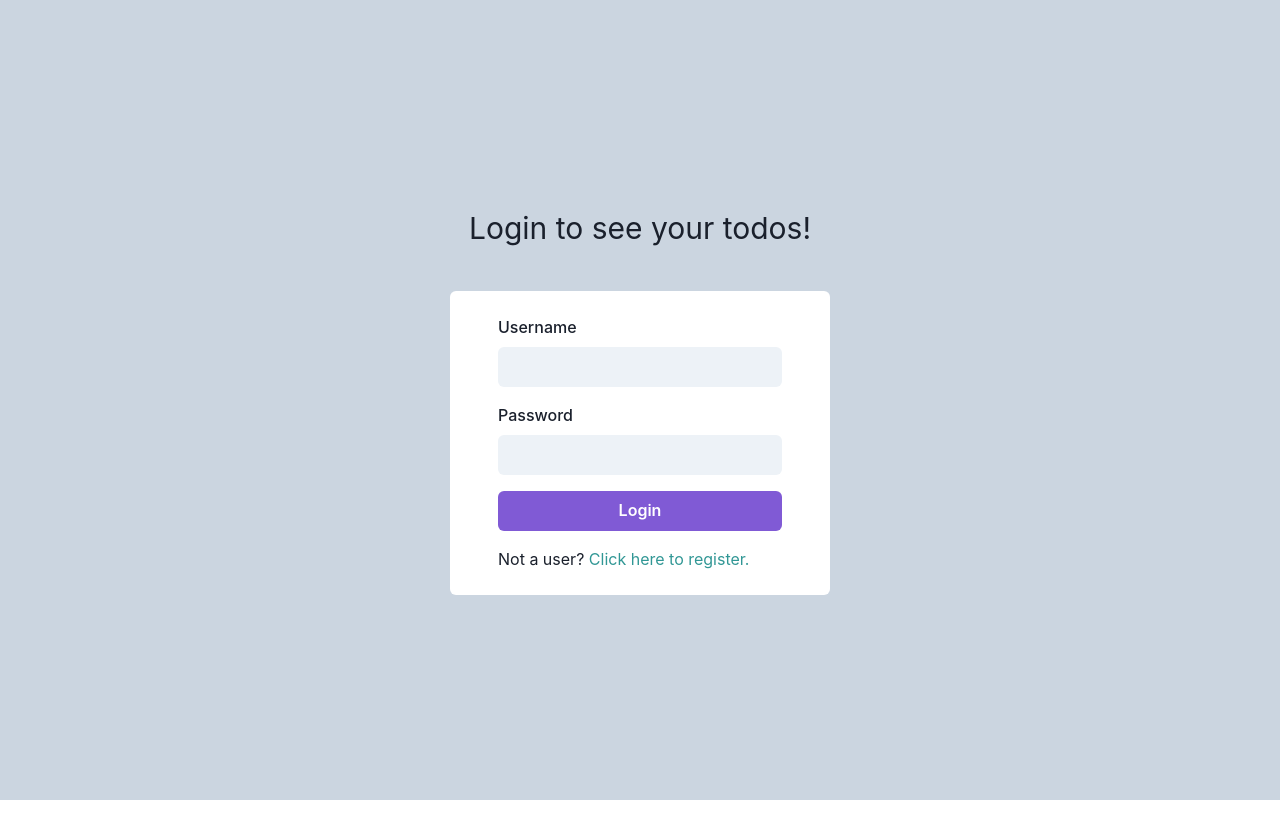
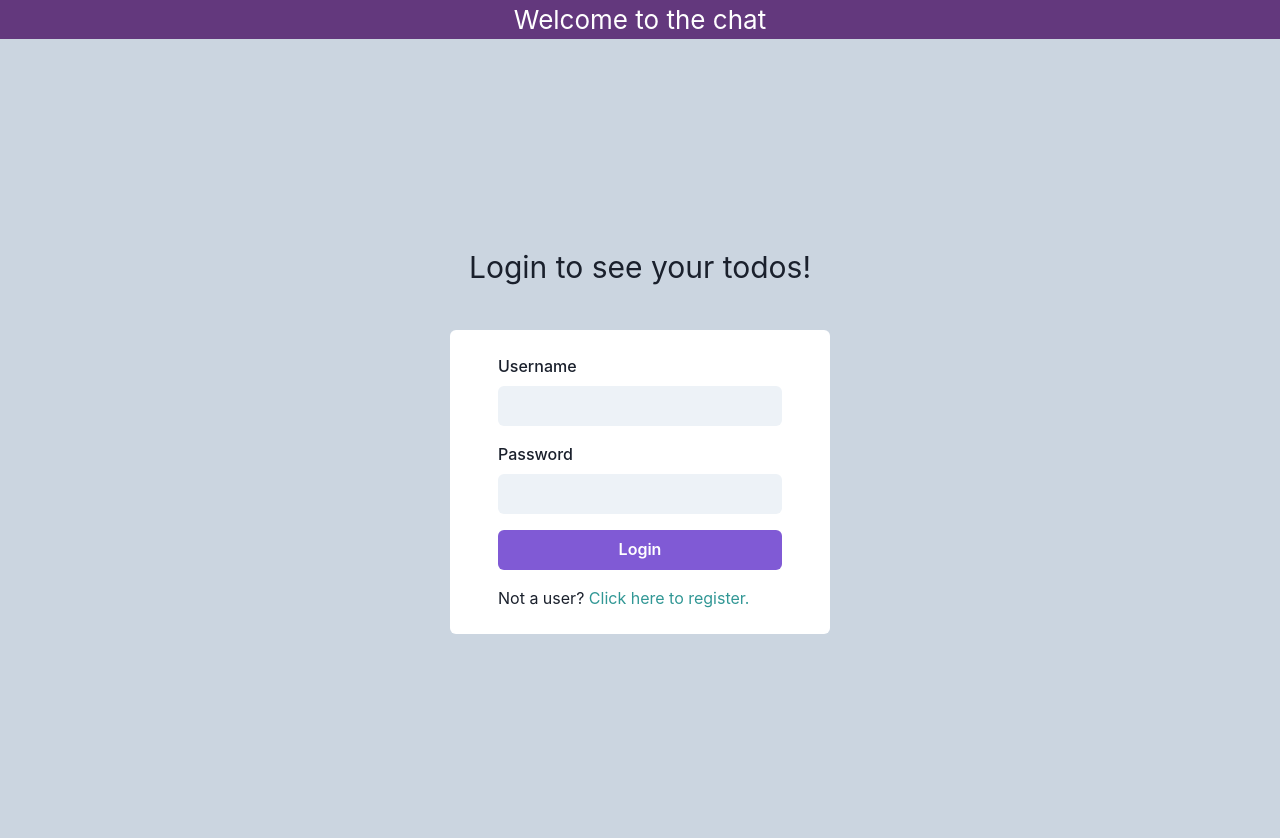
Before and after one commit to IzaMarkstrom/project1-chat-app, a React (Create React App) app in the folder packages/client/: page / in a window 1280 px wide. Before the commit the page ends 800 px from the top, so only its background shows below. Built offline with nearby package versions, Linux system fonts and the light colour scheme.

Commit message:
unit test frontend

```diff
--- a/packages/client/src/App.css
+++ b/packages/client/src/App.css
@@ -1,21 +1,5 @@
-.App {
-  text-align: center;
-}
-
-.App-logo {
-  height: 40vmin;
-  pointer-events: none;
-}
-
-@media (prefers-reduced-motion: no-preference) {
-  .App-logo {
-    animation: App-logo-spin infinite 20s linear;
-  }
-}
-
-.App-header {
-  background-color: #282c34;
-  min-height: 100vh;
+.header {
+  background-color: rgb(99, 56, 125);
   display: flex;
   flex-direction: column;
   align-items: center;
@@ -23,16 +7,3 @@
   font-size: calc(10px + 2vmin);
   color: white;
 }
-
-.App-link {
-  color: #61dafb;
-}
-
-@keyframes App-logo-spin {
-  from {
-    transform: rotate(0deg);
-  }
-  to {
-    transform: rotate(360deg);
-  }
-}
--- a/packages/client/src/App.tsx
+++ b/packages/client/src/App.tsx
@@ -1,17 +1,20 @@
 import { Routes, Route } from "react-router-dom";
+import "./App.css";
 import RegisterPage from "./pages/RegisterPage";
 import HomePage from "./pages/HomePage";
 import LoginPage from "./pages/LoginPage";
+import Header from "./components/Header";
 
 function App() {
-
+  const title = "Welcome to the chat";
 
   return (
     <>
+      <Header title={title} />
       <Routes>
-        <Route path="/register" element={<RegisterPage/>}/>
-        <Route path="/" element={<LoginPage/>}/>
-        <Route path="/home" element={<HomePage/>}/>
+        <Route path="/register" element={<RegisterPage />} />
+        <Route path="/" element={<LoginPage />} />
+        <Route path="/home" element={<HomePage />} />
       </Routes>
     </>
   );
--- /dev/null
+++ b/packages/client/src/components/Header.tsx
@@ -0,0 +1,5 @@
+import React from "react";
+
+export default function Header(props: { title: string }) {
+  return <div className="header">{props.title}</div>;
+}
```
Also changed, not shown: 2 other files (tests, documents, lock files or other folders).
